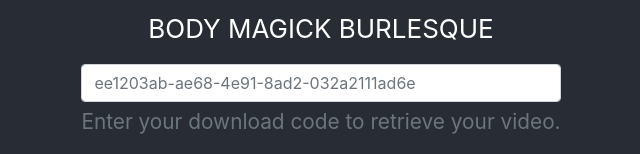
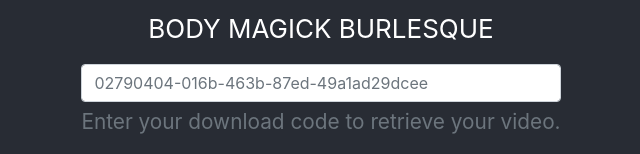
Before and after one commit to urbaitel/showgirl-videos, a React (Create React App) app: page / in a window 1280 px wide. Shown: the part 458-612 px from the top of the page, without its empty margins (319-959 px from the left). Built offline with nearby package versions, Linux system fonts and the light colour scheme; the HTML template or start-up script is replaced by a standard one.

Commit message:
Updates for 2 new downloads

```diff
--- a/src/App.js
+++ b/src/App.js
@@ -71,7 +71,7 @@ class App extends Component {
             className="form-control"
             id="code"
             aria-describedby="Enter your download code"
-            placeholder="ee1203ab-ae68-4e91-8ad2-032a2111ad6e"
+            placeholder="02790404-016b-463b-87ed-49a1ad29dcee"
             value={this.state.code}
             onChange={this.handleChange}
             />
```
